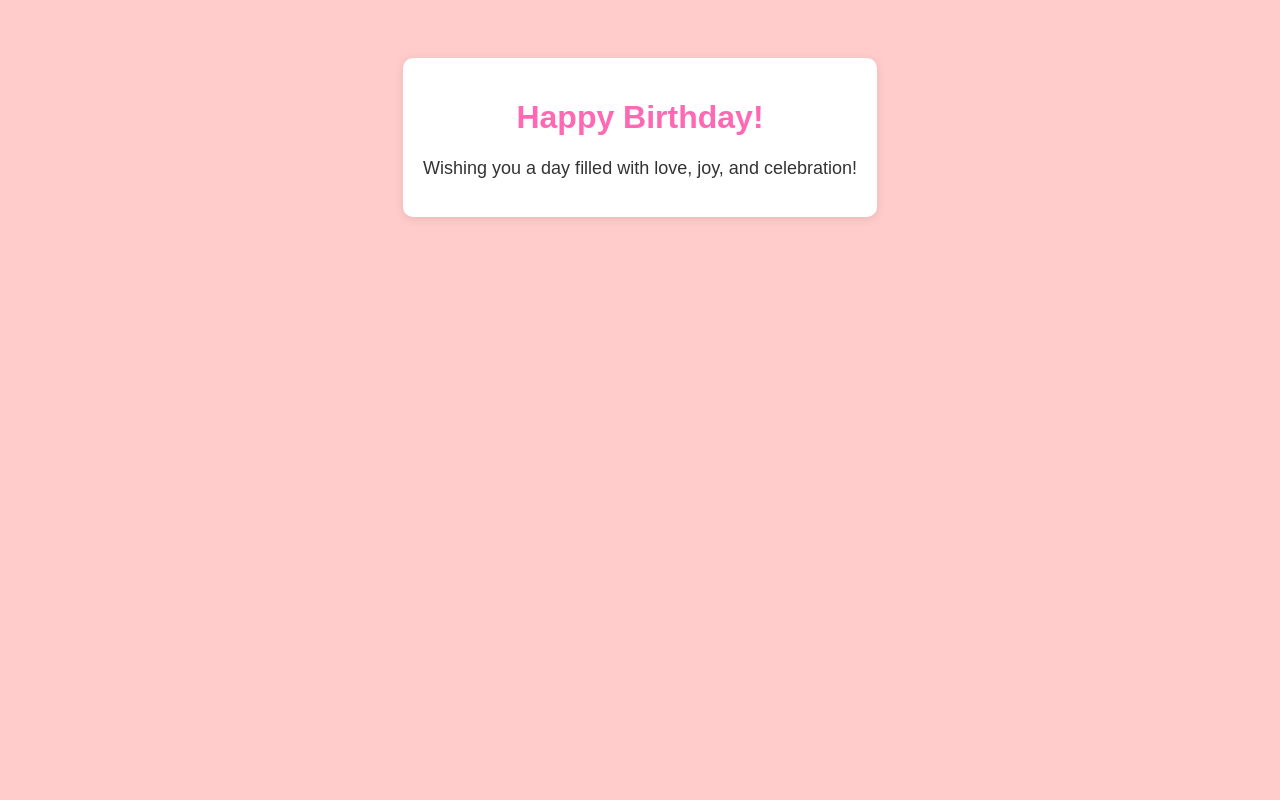
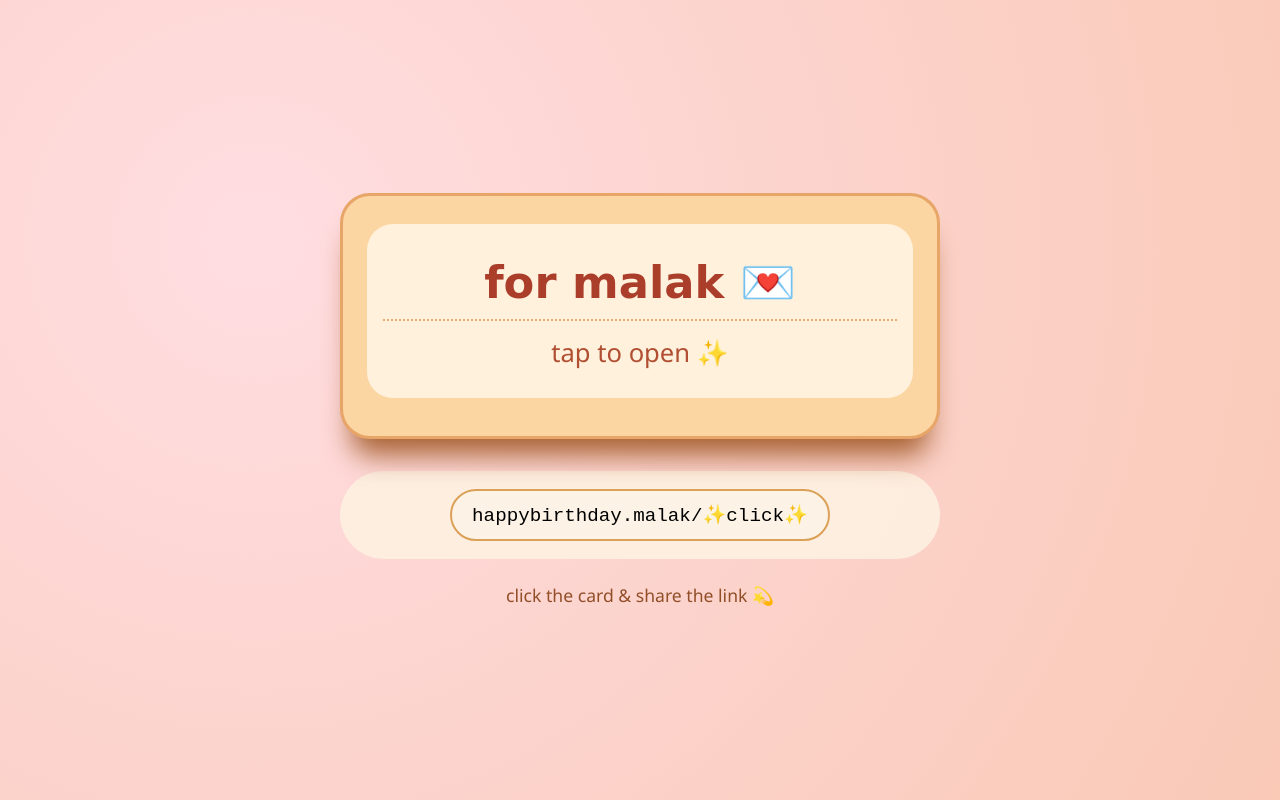
Before and after one commit to mohanadkamel87-hash/Ko, a plain HTML site: page index.html in a window 1280 px wide. Drawn offline with Linux system fonts and the light colour scheme.

Commit message:
Update birthday card title and styling

```diff
--- a/index.html
+++ b/index.html
@@ -3,34 +3,177 @@
 <head>
     <meta charset="UTF-8">
     <meta name="viewport" content="width=device-width, initial-scale=1.0">
-    <title>Birthday Card</title>
+    <title>Happy Birthday Malak ✨</title>
+
     <style>
-        body {
-            font-family: Arial, sans-serif;
-            background-color: #ffcccb;
-            text-align: center;
-            padding: 50px;
+        *{box-sizing:border-box;margin:0;padding:0}
+
+        body{
+            background:radial-gradient(circle at 20% 30%,#ffdde1,#f9c9b6);
+            min-height:100vh;
+            display:flex;
+            flex-direction:column;
+            align-items:center;
+            justify-content:center;
+            font-family:'Segoe UI',system-ui,sans-serif;
+            padding:20px;
         }
-        .card {
-            background-color: white;
-            border-radius: 10px;
-            padding: 20px;
-            box-shadow: 0 2px 10px rgba(0, 0, 0, 0.1);
-            display: inline-block;
+
+        .card-wrapper{
+            cursor:pointer;
+            perspective:1400px;
+            width:100%;
+            max-width:600px;
+            margin-bottom:32px;
         }
-        h1 {
-            color: #ff69b4;
+
+        .envelope{
+            background:#fbd5a2;
+            border-radius:30px;
+            padding:28px 24px 38px;
+            border:3px solid #e7a567;
+            box-shadow:0 28px 28px -12px #a86132;
+            transition:.45s;
         }
-        p {
-            font-size: 18px;
-            color: #333;
+
+        .closed-face{
+            background:#fff1dc;
+            border-radius:26px;
+            padding:32px 16px 28px;
+            text-align:center;
+        }
+
+        .closed-face h1{
+            font-size:2.8rem;
+            color:#aa3e2a;
+            margin-bottom:10px;
+            font-family:'Brush Script MT',cursive;
+        }
+
+        .closed-face p{
+            font-size:1.6rem;
+            color:#b14f32;
+            border-top:2px dotted #eaac77;
+            padding-top:14px;
+        }
+
+        .birthday-inside{display:none}
+
+        .envelope.open .closed-face{display:none}
+        .envelope.open .birthday-inside{display:block}
+
+        .inside-card{
+            background:#fffef7;
+            border-radius:30px;
+            padding:30px 18px 38px;
+            text-align:center;
+            border:2px solid #eba45e;
+        }
+
+        .inside-card h1{
+            font-size:3.4rem;
+            color:#b83b1e;
+            font-family:'Brush Script MT',cursive;
+        }
+
+        .main-message{
+            font-size:2.2rem;
+            color:#bc4e2c;
+            margin:12px 0;
+        }
+
+        .from-text{
+            margin-top:28px;
+            font-size:1.5rem;
+            color:#8b3e1f;
+            font-style:italic;
+        }
+
+        .link-container{
+            background:rgba(253,241,226,.9);
+            border-radius:60px;
+            padding:18px 24px;
+            width:100%;
+            max-width:600px;
+            display:flex;
+            gap:14px;
+            flex-wrap:wrap;
+            justify-content:center;
+            align-items:center;
+        }
+
+        .fake-link{
+            background:#fcf3e6;
+            padding:12px 20px;
+            border-radius:50px;
+            border:2px solid #dba159;
+            font-family:monospace;
+            font-size:1.2rem;
+            cursor:pointer;
+        }
+
+        footer{
+            margin-top:24px;
+            font-size:1.1rem;
+            color:#914e27;
         }
     </style>
 </head>
+
 <body>
-    <div class="card">
-        <h1>Happy Birthday!</h1>
-        <p>Wishing you a day filled with love, joy, and celebration!</p>
+
+<div class="card-wrapper" id="card">
+    <div class="envelope" id="envelope">
+
+        <div class="closed-face">
+            <h1>for malak 💌</h1>
+            <p>tap to open ✨</p>
+        </div>
+
+        <div class="birthday-inside">
+            <div class="inside-card">
+                <h1>Happy Birthday 🎂</h1>
+                <div class="main-message">to you, Malak 💖</div>
+                <div style="font-size:2.5rem">🥳🎈✨</div>
+
+                <!-- from mohanad -->
+                <div class="from-text">
+                    with love,<br>
+                    <strong>from Mohanad 💖</strong>
+                </div>
+            </div>
+        </div>
+
     </div>
+</div>
+
+<div class="link-container">
+    <div class="fake-link" id="magicLink">
+        happybirthday.malak/✨click✨
+    </div>
+</div>
+
+<footer>
+    click the card & share the link 💫
+</footer>
+
+<script>
+    const envelope=document.getElementById("envelope");
+    document.getElementById("card").onclick=()=>envelope.classList.toggle("open");
+
+    const link=document.getElementById("magicLink");
+    const texts=[
+        "happybirthday.malak/🎂",
+        "for-malak-with-love💖",
+        "malak-birthday✨",
+        "from-mohanad💫"
+    ];
+    let i=0;
+    link.onclick=()=>{
+        i=(i+1)%texts.length;
+        link.textContent=texts[i];
+    };
+</script>
+
 </body>
 </html>
```
